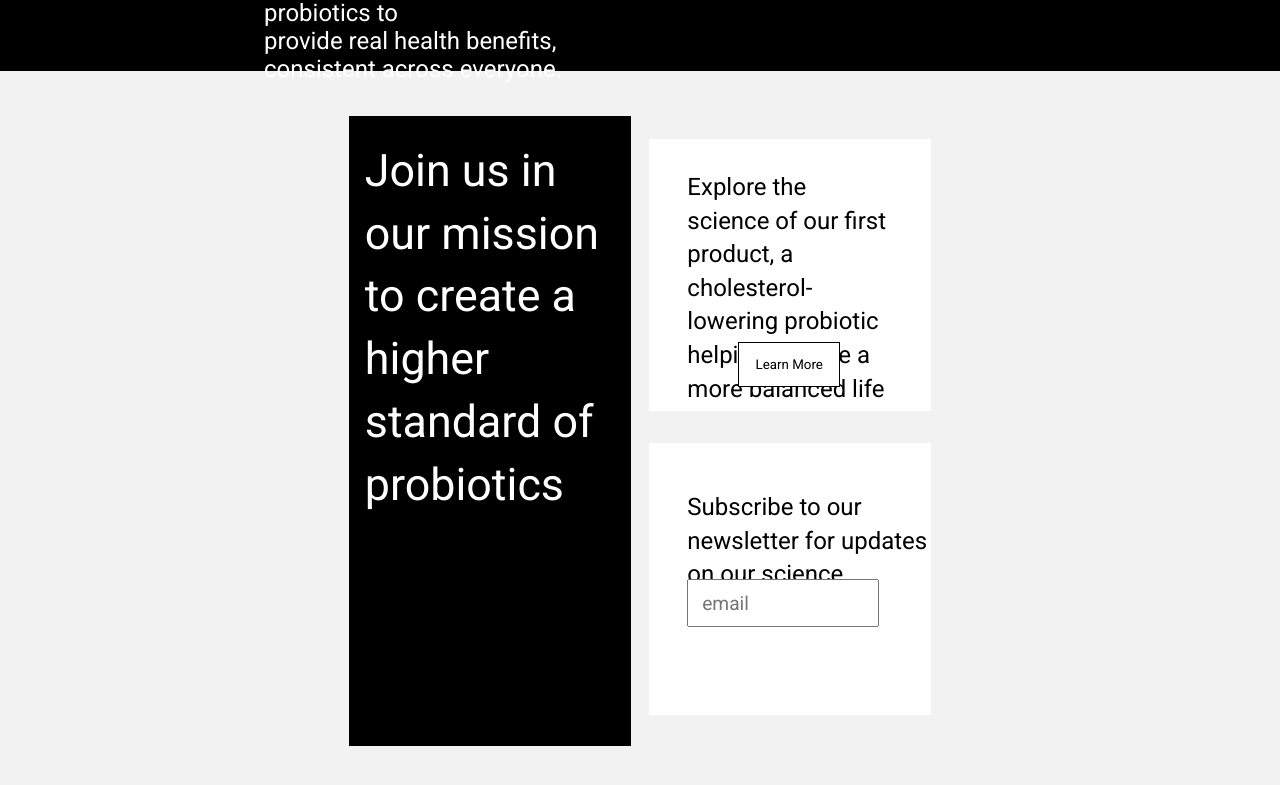
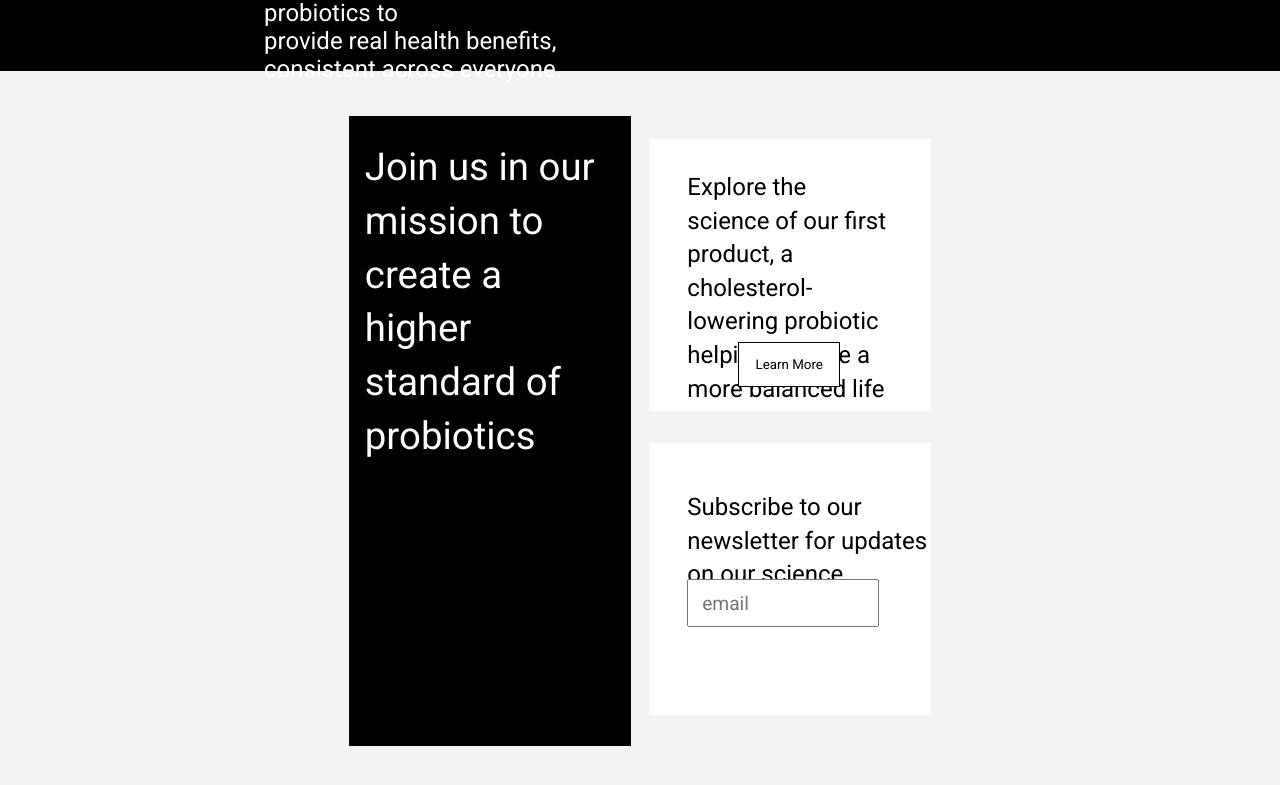
Before and after one commit to dependra123/cobiotaSite, a React (Vite) app: page / in a window 1280 px wide. Shown: the part 2893-3678 px from the top of the page. Built offline with nearby package versions, Linux system fonts and the light colour scheme.

Commit message:
minor changes 1

```diff
--- a/src/App.css
+++ b/src/App.css
@@ -431,7 +431,7 @@
   color: #ffffff;
   line-height: 140.62%;
 
-  font-size: 2.8em;
+  font-size: 2.4em;
 }
 .exploreContainer{
   display: flex;
```
